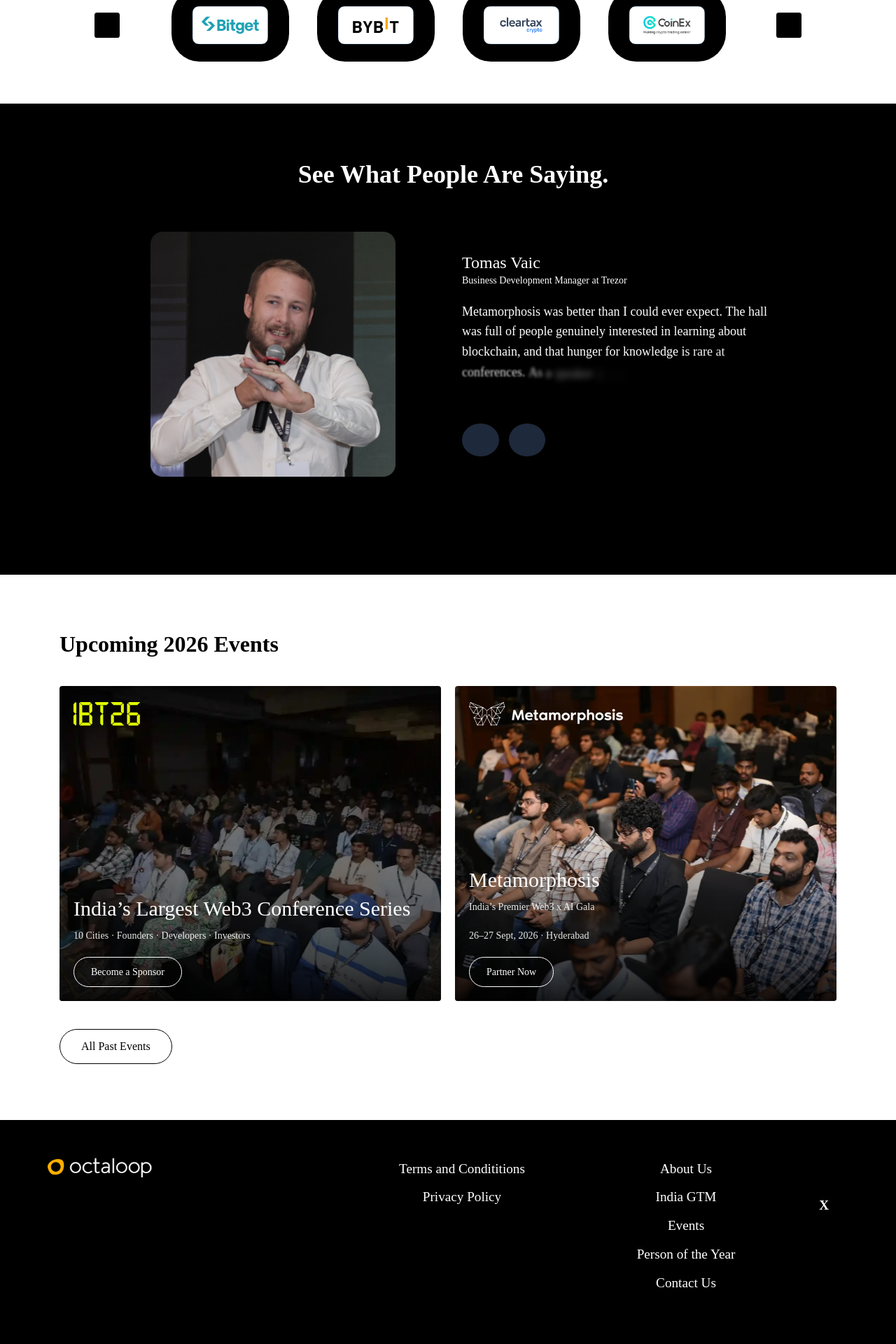
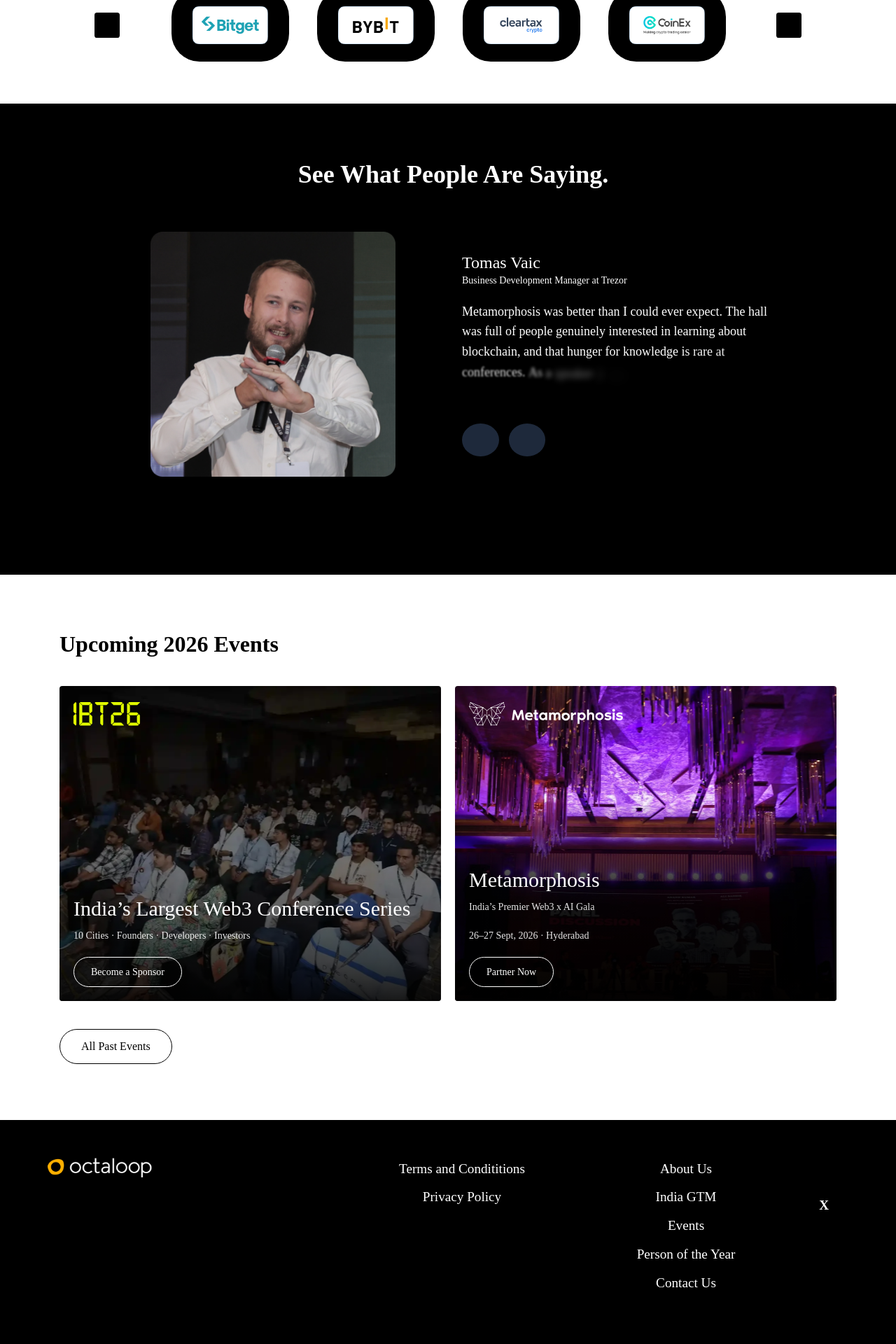
Before and after one commit to av535/octaloop, a Jekyll site: the page index.html, which Jekyll copies as it is, in a window 1280 px wide. Shown: the part 2467-4387 px from the top of the page at 70% size. Built offline with Jekyll 4.4.1, drawn with Linux system fonts in a browser that asks for light colours; nearby versions of some CDN libraries; some web fonts are replaced; library files that are not in the unit come from our copies.

Commit message:
Homepage events: purple-lit stage shot for Metamorphosis card

```diff
--- a/index.html
+++ b/index.html
@@ -2456,7 +2456,7 @@
                         </div>
                     </div>
 
-                    <div class="event-card" style="background-image: url('assets/images/assets-octaloop/mm-crowd.webp');">
+                    <div class="event-card" style="background-image: url('assets/images/assets-octaloop/mm-stage.webp');">
                         <div class="card-logo meta"><img src="assets/images/assets-octaloop/mmlogo.png" alt=""
                                 srcset=""></div>
                         <div class="card-content">
```
Also changed, not shown: assets/images/assets-octaloop/mm-stage.webp (added), 2 other files.
